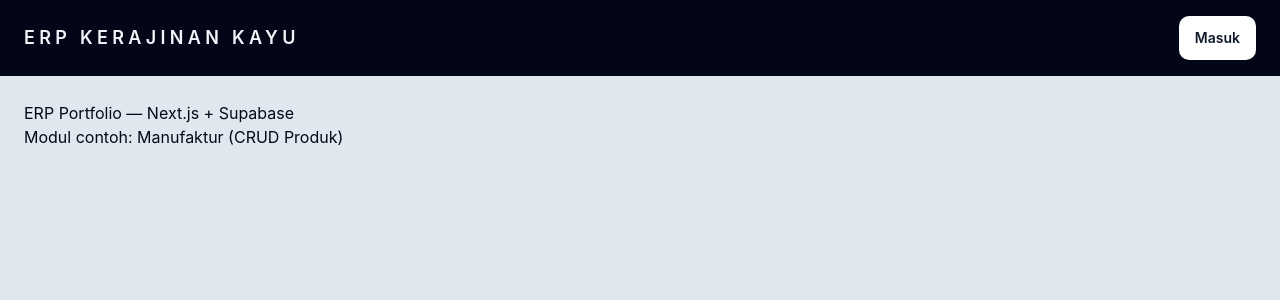
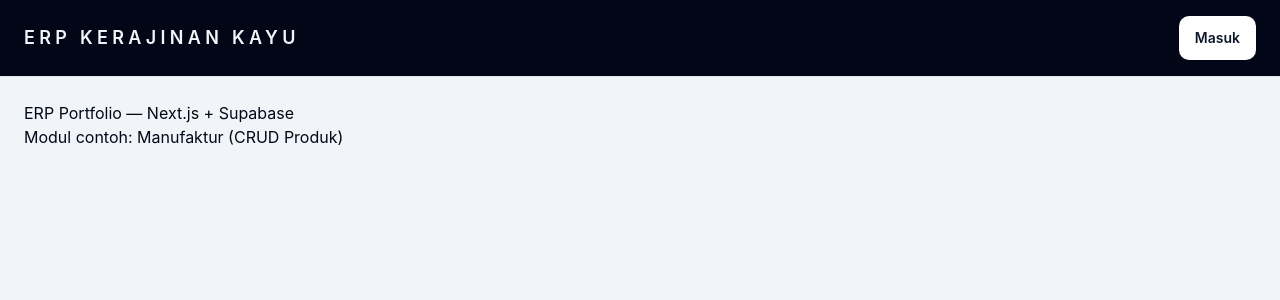
Before and after one commit to elemenpetir/erp-kerajinan-kayu-nextjs, a Next.js app in the folder frontend/: page / in a window 1280 px wide. Shown: the top 300 px of the page. Built offline with nearby package versions, Linux system fonts and the light colour scheme; no server answers.

Commit message:
revert: kembali ke background dim slate-100 (opsi A)

```diff
--- a/frontend/app/globals.css
+++ b/frontend/app/globals.css
@@ -5,7 +5,7 @@
 /* shadcn tokens — cool neutral (slate), light-only, low-glare. */
 @layer base {
   :root {
-    --background: 214 32% 91%;
+    --background: 210 40% 96.1%;
     --foreground: 222.2 84% 4.9%;
     --card: 0 0% 100%;
     --card-foreground: 222.2 84% 4.9%;
@@ -15,14 +15,14 @@
     --primary-foreground: 210 40% 98%;
     --secondary: 210 40% 96.1%;
     --secondary-foreground: 222.2 47.4% 11.2%;
-    --muted: 213 27% 84%;
-    --muted-foreground: 215 19% 40%;
-    --accent: 213 27% 84%;
+    --muted: 215 20.2% 92%;
+    --muted-foreground: 215.4 16.3% 46.9%;
+    --accent: 215 20.2% 92%;
     --accent-foreground: 222.2 47.4% 11.2%;
     --destructive: 0 72% 51%;
     --destructive-foreground: 210 40% 98%;
-    --border: 215 16% 80%;
-    --input: 215 16% 80%;
+    --border: 213 27% 86%;
+    --input: 213 27% 86%;
     --ring: 215 20.2% 65.1%;
     --radius: 0.625rem;
   }
```
